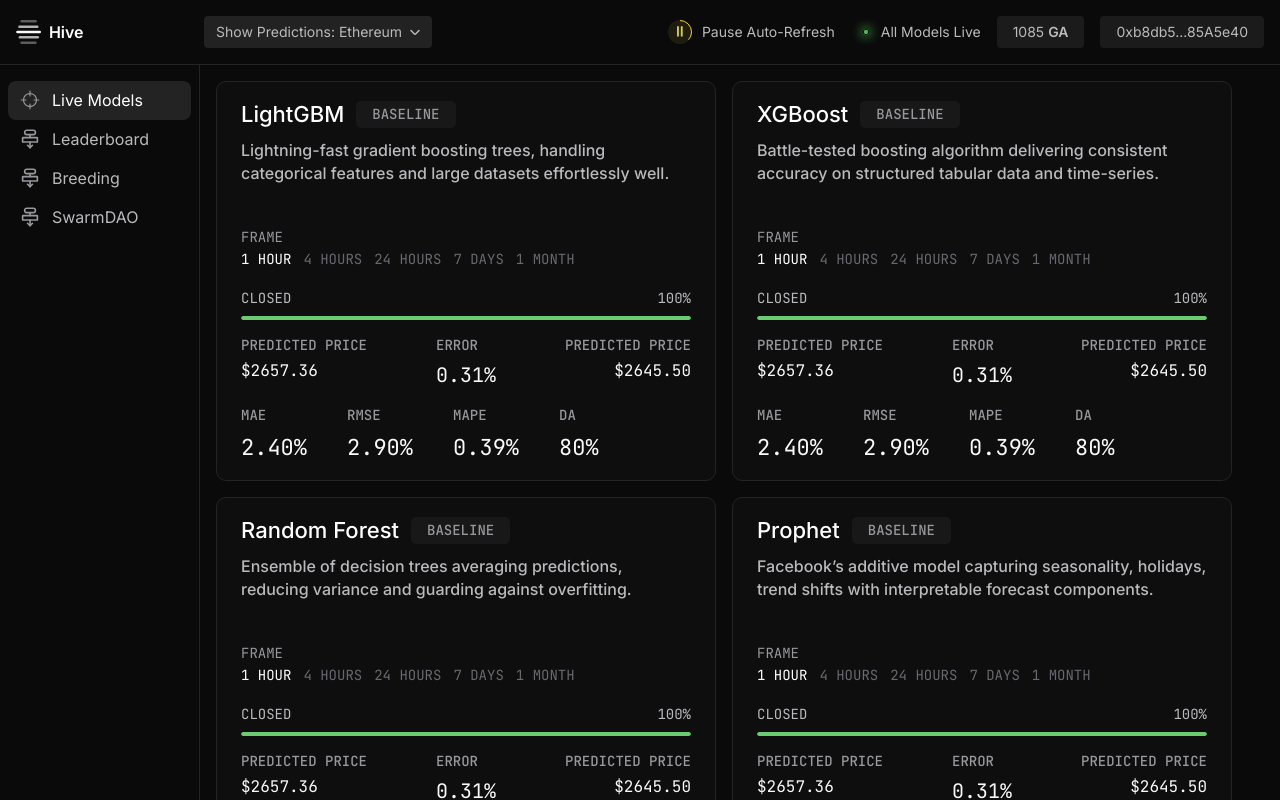
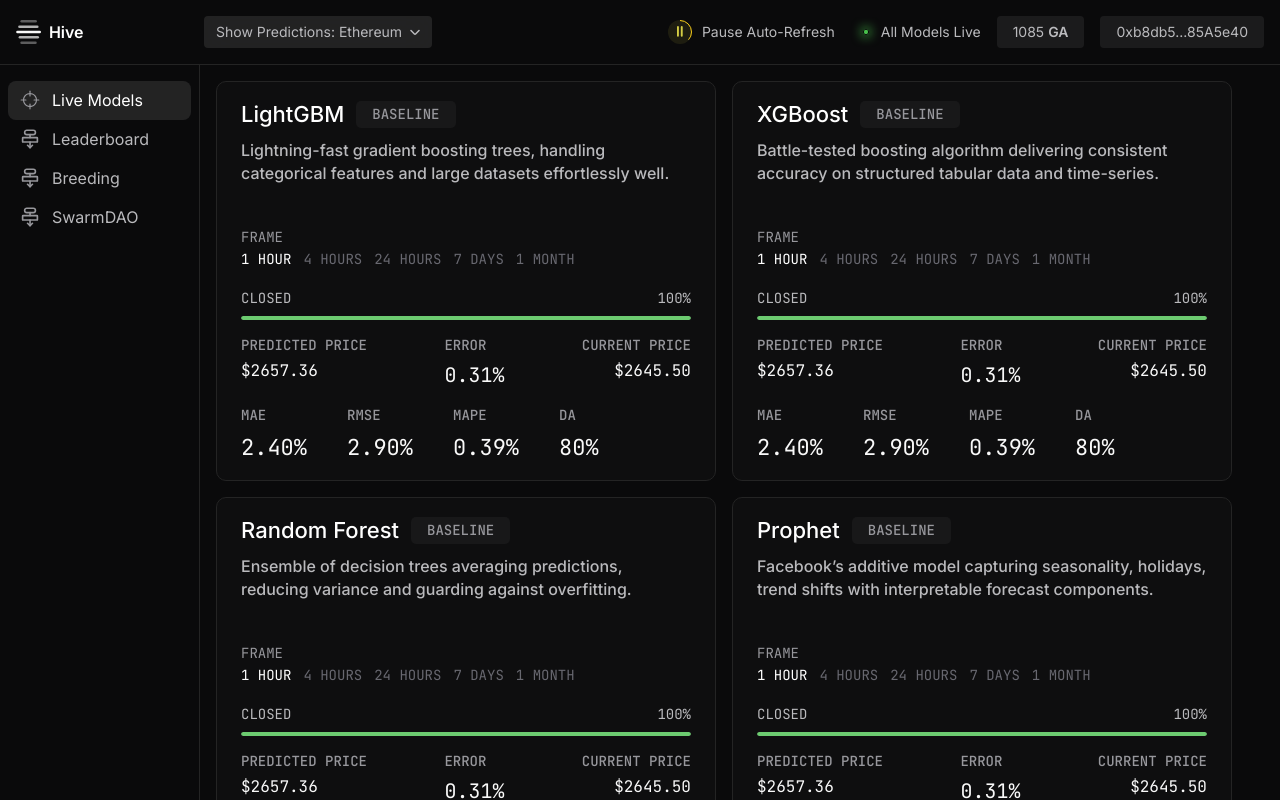
Before and after one commit to GeneAlphaAI/genealpha-dapp, a React (Vite) app: page / in a window 1280 px wide. Built offline with nearby package versions, Linux system fonts and the light colour scheme.

Commit message:
Fixed label for the text in model card

```diff
--- a/src/components/dashboard/ModelCard.jsx
+++ b/src/components/dashboard/ModelCard.jsx
@@ -74,7 +74,7 @@ const ModelCard = ({ title, description, badge }) => {
             valueClassName="text-[20px]"
           />
           <ModelInfo
-            title={"Predicted Price"}
+            title={"Current Price"}
             value={`$2645.50`}
             infoClassName="items-end"
           />
```
